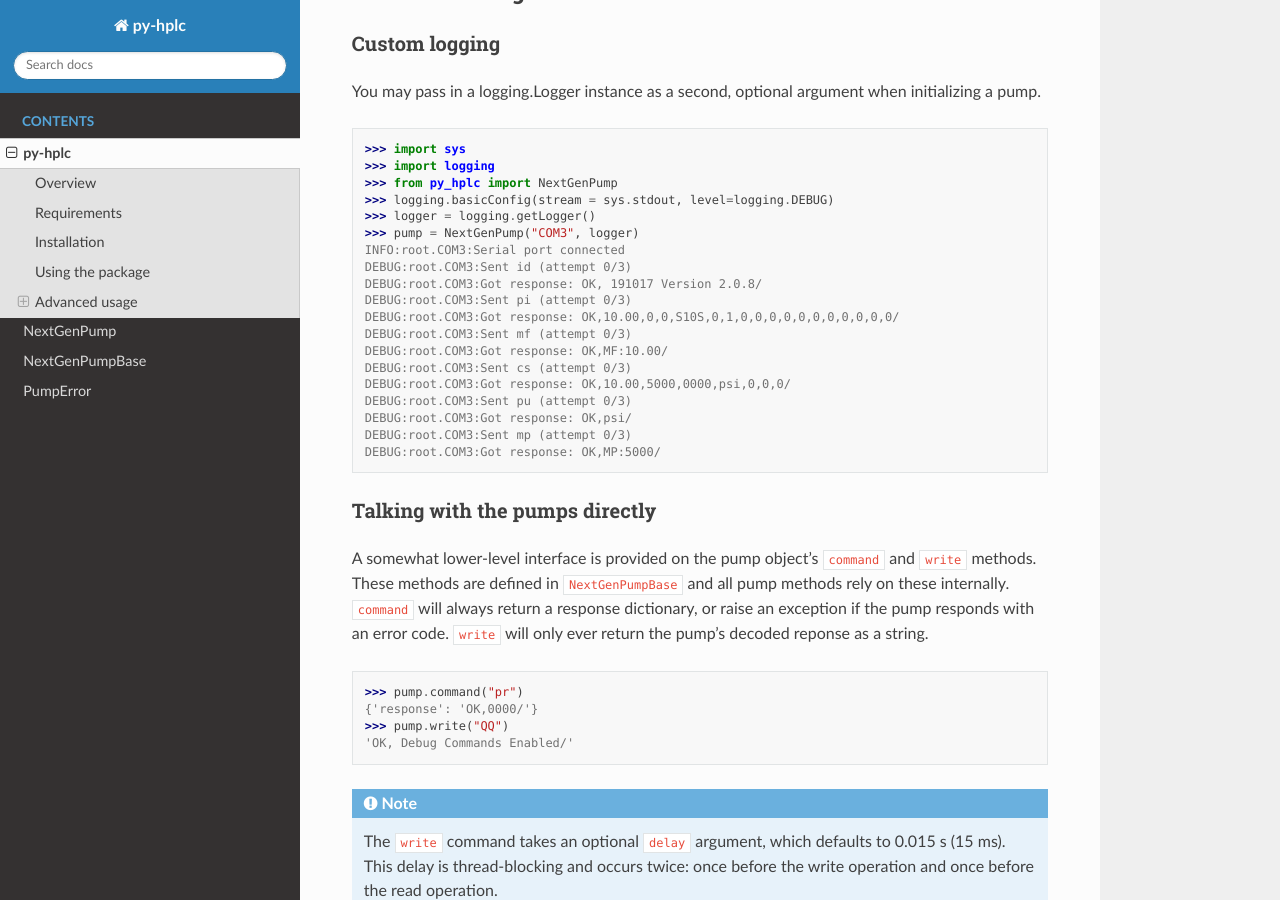
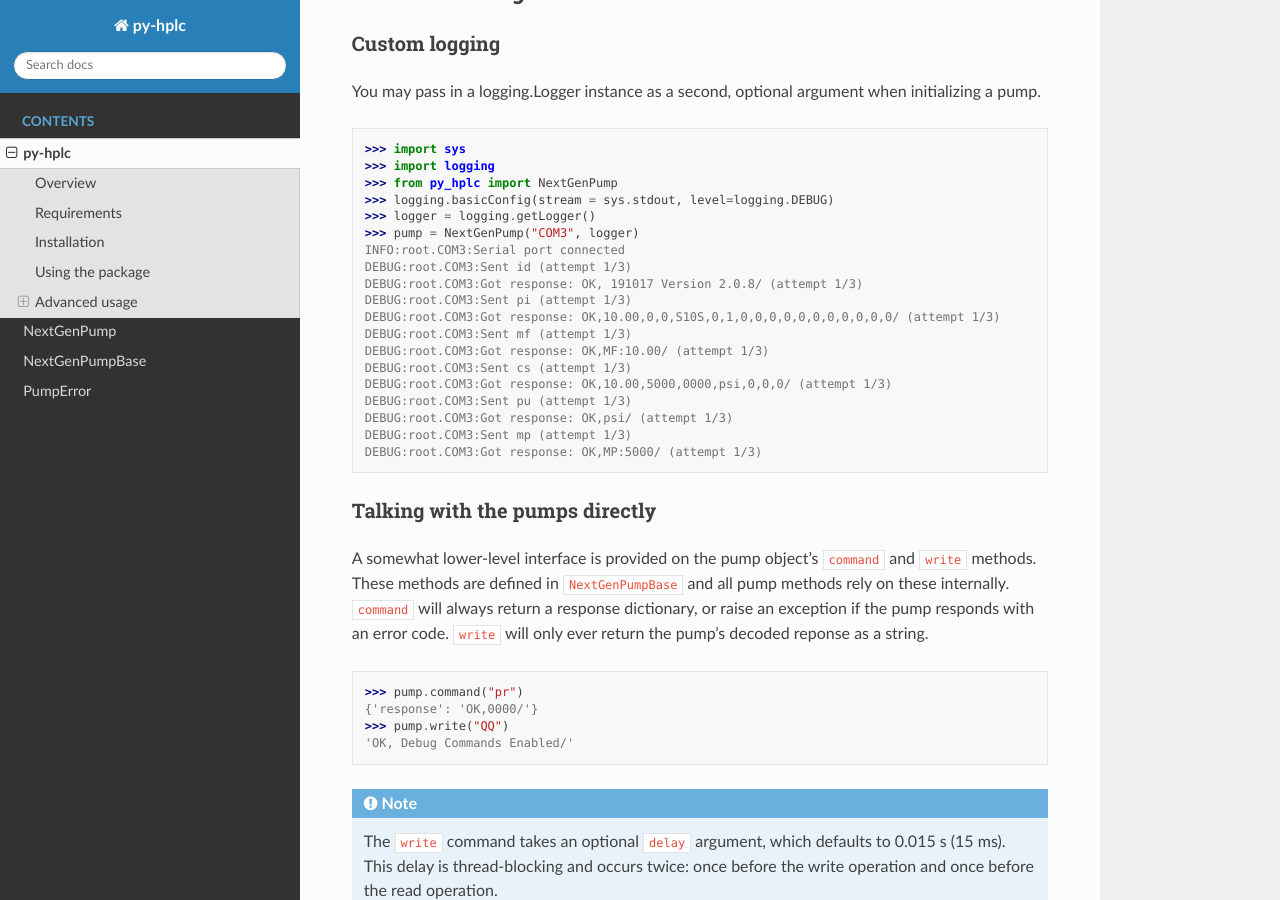
Before and after one commit to pct-code/py-hplc, a Sphinx documentation site: the page built from docs/py_hplc.rst, in a window 1280 px wide and 900 px high, scrolled down 1953 px. Built offline with Sphinx 7.4.7 and the Read the Docs theme 2.0.0, drawn with Linux system fonts in a browser that asks for light colours.

Commit message:
more detailed logging

```diff
--- a/docs/py_hplc.rst
+++ b/docs/py_hplc.rst
@@ -97,18 +97,18 @@ You may pass in a logging.Logger instance as a second, optional argument when in
    >>> logger = logging.getLogger()
    >>> pump = NextGenPump("COM3", logger)
    INFO:root.COM3:Serial port connected
-   DEBUG:root.COM3:Sent id (attempt 0/3)
-   DEBUG:root.COM3:Got response: OK, 191017 Version 2.0.8/
-   DEBUG:root.COM3:Sent pi (attempt 0/3)
-   DEBUG:root.COM3:Got response: OK,10.00,0,0,S10S,0,1,0,0,0,0,0,0,0,0,0,0,0/
-   DEBUG:root.COM3:Sent mf (attempt 0/3)
-   DEBUG:root.COM3:Got response: OK,MF:10.00/
-   DEBUG:root.COM3:Sent cs (attempt 0/3)
-   DEBUG:root.COM3:Got response: OK,10.00,5000,0000,psi,0,0,0/
-   DEBUG:root.COM3:Sent pu (attempt 0/3)
-   DEBUG:root.COM3:Got response: OK,psi/
-   DEBUG:root.COM3:Sent mp (attempt 0/3)
-   DEBUG:root.COM3:Got response: OK,MP:5000/
+   DEBUG:root.COM3:Sent id (attempt 1/3)
+   DEBUG:root.COM3:Got response: OK, 191017 Version 2.0.8/ (attempt 1/3)
+   DEBUG:root.COM3:Sent pi (attempt 1/3)
+   DEBUG:root.COM3:Got response: OK,10.00,0,0,S10S,0,1,0,0,0,0,0,0,0,0,0,0,0/ (attempt 1/3)
+   DEBUG:root.COM3:Sent mf (attempt 1/3)
+   DEBUG:root.COM3:Got response: OK,MF:10.00/ (attempt 1/3)
+   DEBUG:root.COM3:Sent cs (attempt 1/3)
+   DEBUG:root.COM3:Got response: OK,10.00,5000,0000,psi,0,0,0/ (attempt 1/3)
+   DEBUG:root.COM3:Sent pu (attempt 1/3)
+   DEBUG:root.COM3:Got response: OK,psi/ (attempt 1/3)
+   DEBUG:root.COM3:Sent mp (attempt 1/3)
+   DEBUG:root.COM3:Got response: OK,MP:5000/ (attempt 1/3)
 
 Talking with the pumps directly
 --------------------------------
```
Also changed, not shown: 1 other file.
